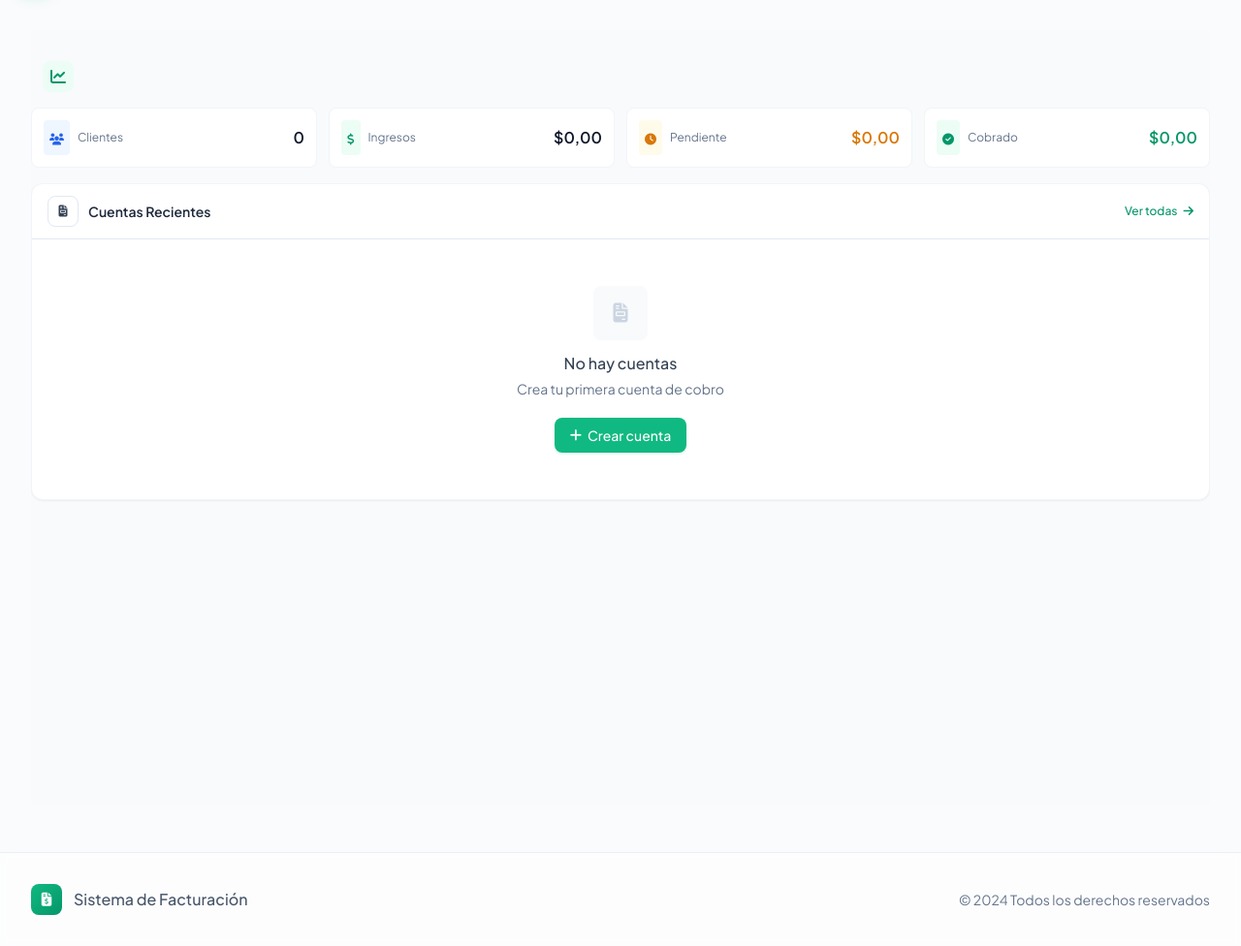
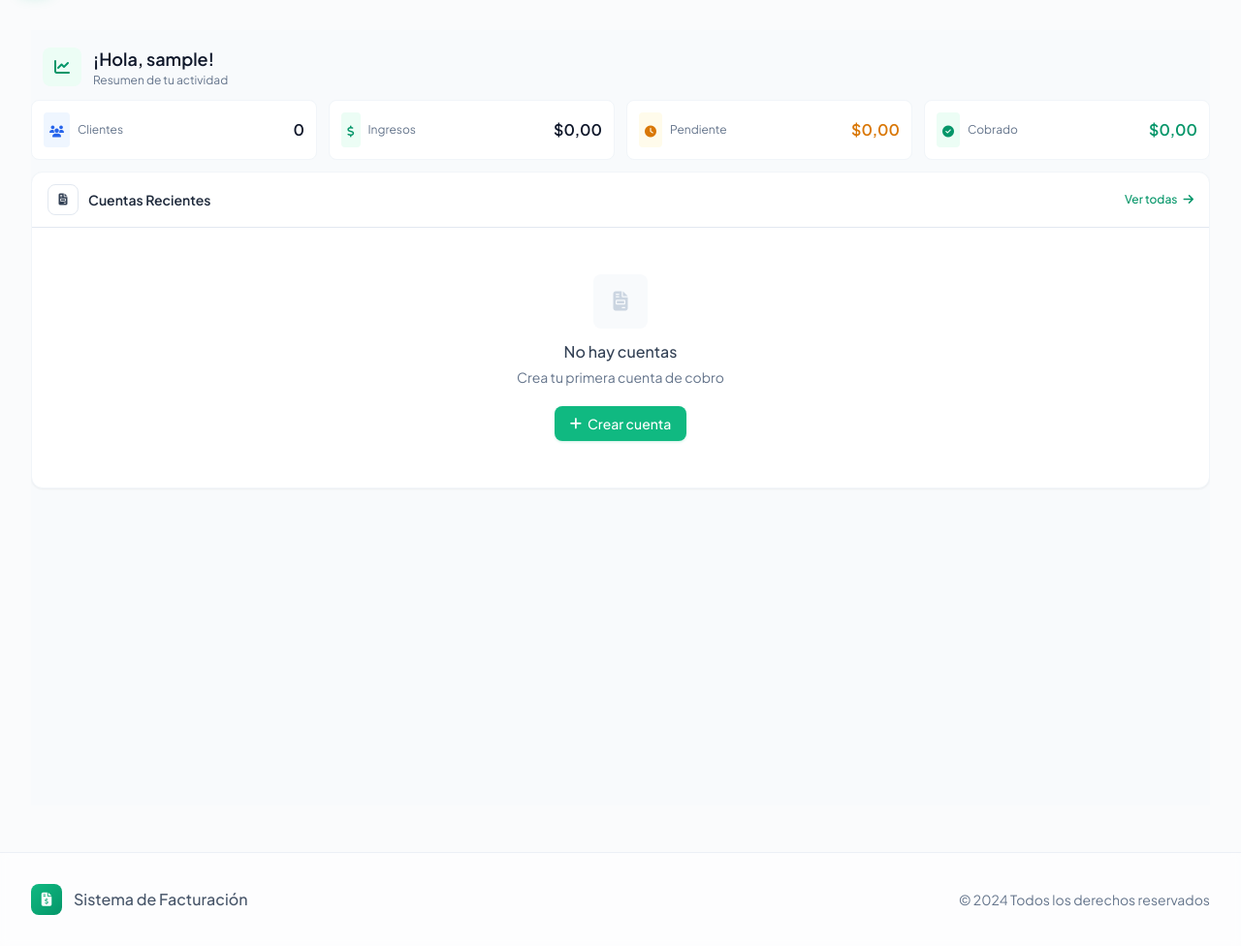
Before and after one commit to Eglism11/web-facturacion, a Flask app: page / in a window 1280 px wide. Shown: the part 65-1041 px from the top of the page at 97% size. Run offline with Flask 3, Linux system fonts and the light colour scheme; the visitor is signed in with stand-in values (Sample User, id 1); data that the repository does not hold is empty; parts of the project's set-up code (start-up, migrations or seed data) failed here and were passed over; some libraries are stand-ins or nearby versions.

Commit message:
UI: Saludo personalizado y tarjetas

```diff
--- a/templates/index.html
+++ b/templates/index.html
@@ -3,36 +3,42 @@
 {% block title %}Dashboard - Facturación{% endblock %}
 
 {% block content %}
-<div class="space-y-4 fade-in overflow-x-hidden bg-slate-50 min-h-screen pb-24 pt-5">
-    <div class="flex items-center justify-between">
-        <div class="w-8 h-8 rounded-lg bg-primary-50 flex items-center justify-center ml-3 mt-3">
-            <i class="fas fa-chart-line text-primary-600"></i>
+<div class="space-y-3 fade-in overflow-x-hidden bg-slate-50 min-h-screen pb-24 pt-4">
+    <div class="flex items-center justify-between px-3">
+        <div class="flex items-center gap-3">
+            <div class="w-10 h-10 rounded-lg bg-primary-50 flex items-center justify-center">
+                <i class="fas fa-chart-line text-primary-600"></i>
+            </div>
+            <div>
+                <p class="text-lg font-semibold text-slate-900">¡Hola, {{ current_user.nombre_completo or current_user.username }}!</p>
+                <p class="text-xs text-slate-500">Resumen de tu actividad</p>
+            </div>
         </div>
     </div>
 
     <div class="md:hidden grid grid-cols-2 gap-2 px-3">
-        <div class="stat-card rounded-lg p-3 border border-slate-100 text-center">
+        <div class="stat-card rounded-lg p-3 bg-slate-100 text-center">
             <div class="p-1.5 rounded bg-blue-50 inline-flex mb-1">
                 <i class="fas fa-users text-blue-600 text-xs"></i>
             </div>
             <p class="text-base font-bold text-slate-900">{{ total_clientes }}</p>
             <p class="text-xs text-slate-500">Clientes</p>
         </div>
-        <div class="stat-card rounded-lg p-3 border border-slate-100 text-center">
+        <div class="stat-card rounded-lg p-3 border bg-slate-100 text-center">
             <div class="p-1.5 rounded bg-primary-50 inline-flex mb-1">
                 <i class="fas fa-dollar-sign text-primary-600 text-xs"></i>
             </div>
             <p class="text-sm font-bold text-slate-900">{{ total_facturado|format_cop_short }}</p>
             <p class="text-xs text-slate-500">Ingresos</p>
         </div>
-        <div class="stat-card rounded-lg p-3 border border-slate-100 text-center">
+        <div class="stat-card rounded-lg p-3 border bg-slate-100 text-center">
             <div class="p-1.5 rounded bg-amber-50 inline-flex mb-1">
                 <i class="fas fa-clock text-amber-600 text-xs"></i>
             </div>
             <p class="text-sm font-bold text-amber-600">{{ total_pendiente|format_cop_short }}</p>
             <p class="text-xs text-slate-500">Pendiente</p>
         </div>
-        <div class="stat-card rounded-lg p-3 border border-slate-100 text-center">
+        <div class="stat-card rounded-lg p-3 border bg-slate-100 text-center">
             <div class="p-1.5 rounded bg-emerald-50 inline-flex mb-1">
                 <i class="fas fa-check-circle text-emerald-600 text-xs"></i>
             </div>
```
